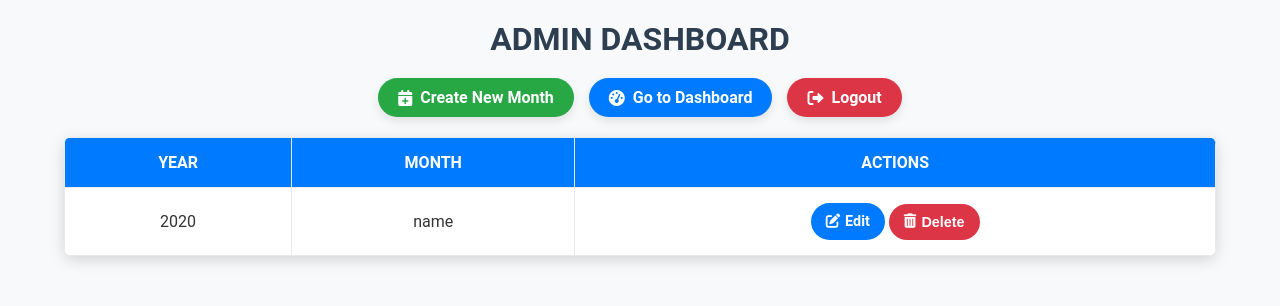
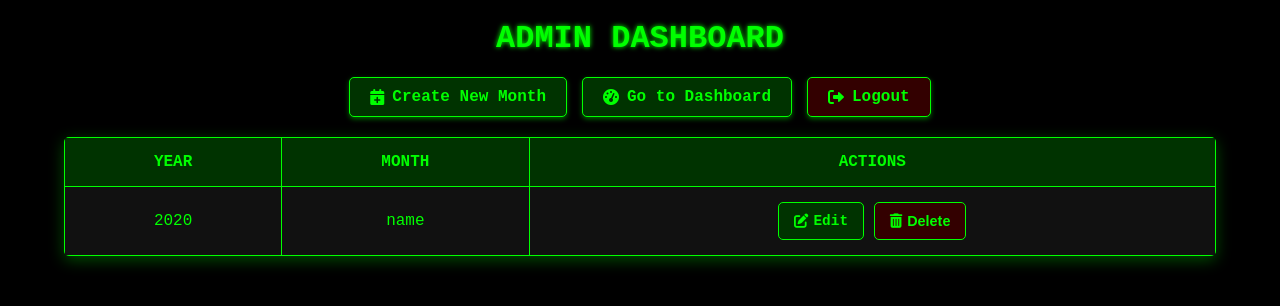
Before and after one commit to shahariarmahfuz/Do-it, a Flask app: template templates/admin.html in a window 1280 px wide. Shown: the top 306 px of the page. Run offline with Flask 2, Linux system fonts and the light colour scheme; the template is opened without the code that fills it: most values are stand-ins (such as "Sample title", 1, 10 or a date in 2020).

Commit message:
Update admin.html

```diff
--- a/templates/admin.html
+++ b/templates/admin.html
@@ -7,19 +7,20 @@
     <link rel="stylesheet" href="https://cdnjs.cloudflare.com/ajax/libs/font-awesome/6.0.0/css/all.min.css">
     <style>
         body {
-            font-family: 'Roboto', sans-serif;
+            font-family: 'Courier New', Courier, monospace;
             margin: 0;
             padding: 0;
-            background-color: #f8f9fa;
-            color: #333;
+            background-color: #000;
+            color: #00ff00;
         }
 
         h2 {
             text-align: center;
-            color: #2c3e50;
+            color: #0f0;
             margin: 20px 0;
             font-size: 2rem;
             text-transform: uppercase;
+            text-shadow: 0 0 5px #0f0;
         }
 
         .button-container {
@@ -34,67 +35,70 @@
             display: inline-flex;
             align-items: center;
             padding: 10px 20px;
-            background-color: #28a745;
-            color: white;
+            background-color: #003300;
+            color: #0f0;
             text-align: center;
-            border-radius: 25px;
+            border-radius: 5px;
             text-decoration: none;
             font-weight: bold;
             font-size: 1rem;
             transition: background-color 0.3s ease;
-            box-shadow: 0px 4px 10px rgba(0, 0, 0, 0.1);
+            border: 1px solid #0f0;
+            box-shadow: 0px 2px 5px rgba(0, 255, 0, 0.4);
         }
 
         .button i {
             margin-right: 8px;
+            color: #0f0;
         }
 
         .button:hover {
-            background-color: #218838;
+            background-color: #006600;
+            box-shadow: 0px 4px 10px rgba(0, 255, 0, 0.6);
         }
 
         .button.dashboard {
-            background-color: #007bff;
+            background-color: #003300;
         }
 
         .button.dashboard:hover {
-            background-color: #0056b3;
+            background-color: #006600;
         }
 
         .button.logout {
-            background-color: #dc3545;
+            background-color: #330000;
         }
 
         .button.logout:hover {
-            background-color: #c82333;
+            background-color: #660000;
         }
 
         table {
             width: 90%;
             margin: 20px auto;
             border-collapse: collapse;
-            border-radius: 8px;
+            border-radius: 5px;
             overflow: hidden;
-            background-color: white;
-            box-shadow: 0px 4px 15px rgba(0, 0, 0, 0.15);
+            background-color: #111;
+            box-shadow: 0px 4px 15px rgba(0, 255, 0, 0.3);
         }
 
         table th, table td {
             padding: 15px;
-            border: 1px solid #eaeaea;
+            border: 1px solid #00ff00;
             text-align: center;
             font-size: 1rem;
         }
 
         table th {
-            background-color: #007BFF;
-            color: white;
+            background-color: #003300;
+            color: #0f0;
             font-weight: bold;
             text-transform: uppercase;
         }
 
         table tr:hover {
-            background-color: #f1f1f1;
+            background-color: #222;
             transition: background 0.3s ease;
         }
 
@@ -103,34 +107,36 @@
             align-items: center;
             justify-content: center;
             padding: 10px 15px;
-            border-radius: 20px;
+            border-radius: 5px;
             font-size: 0.9rem;
             font-weight: bold;
             text-decoration: none;
             transition: background-color 0.3s ease;
+            border: 1px solid #0f0;
         }
 
         .icon-button i {
             margin-right: 5px;
+            color: #0f0;
         }
 
         .icon-button.edit {
-            background-color: #007BFF;
-            color: white;
+            background-color: #003300;
+            color: #0f0;
         }
 
         .icon-button.edit:hover {
-            background-color: #0056b3;
+            background-color: #006600;
         }
 
         .icon-button.delete {
-            background-color: #dc3545;
-            color: white;
-            border: none;
+            background-color: #330000;
+            color: #0f0;
+            border: 1px solid #0f0;
         }
 
         .icon-button.delete:hover {
-            background-color: #c82333;
+            background-color: #660000;
         }
 
         /* পপআপ বার্তার জন্য স্টাইল */
```
Also changed, not shown: other parts of templates/admin.html (+12 -10 lines).
